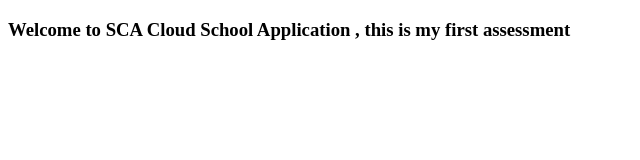
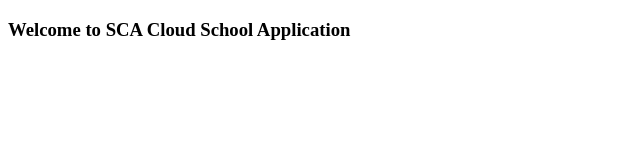
Before and after one commit to OluwmayowaF/SCA-Cloud-School-Application, a plain HTML site: page docker/index.html in a window 1280 px wide. Shown: the whole page, without its empty margins (0-640 px from the left). Drawn offline with Linux system fonts and the light colour scheme.

Commit message:
(Feauture) Created HTML index page and docker file

```diff
--- a/docker/index.html
+++ b/docker/index.html
@@ -9,7 +9,7 @@
 </head>
 
 <body>
-    <h3>Welcome to SCA Cloud School Application , this is my first assessment</h3>
+    <h3>Welcome to SCA Cloud School Application</h3>
 
 </body>
 
```
Also changed, not shown: 1 other file.
